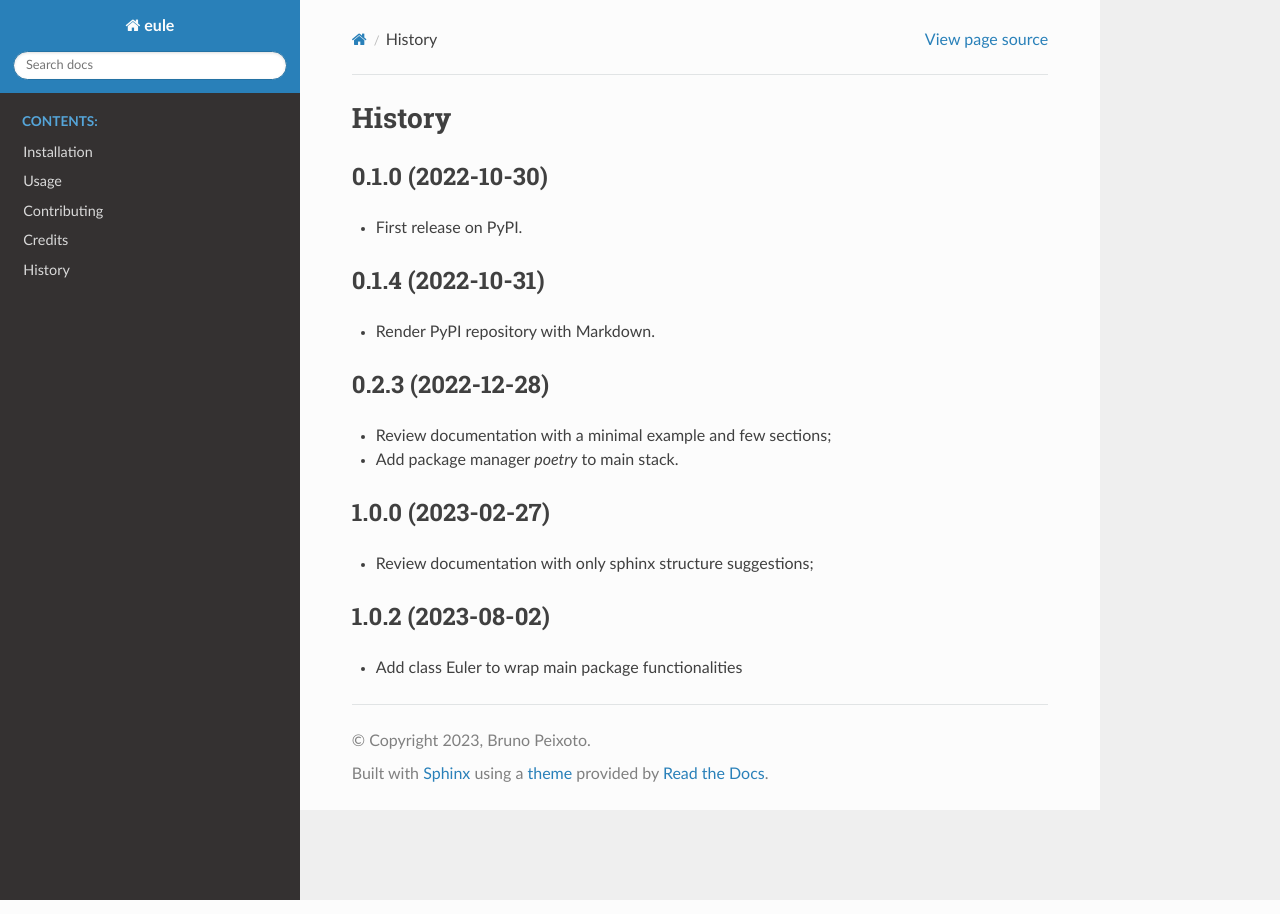
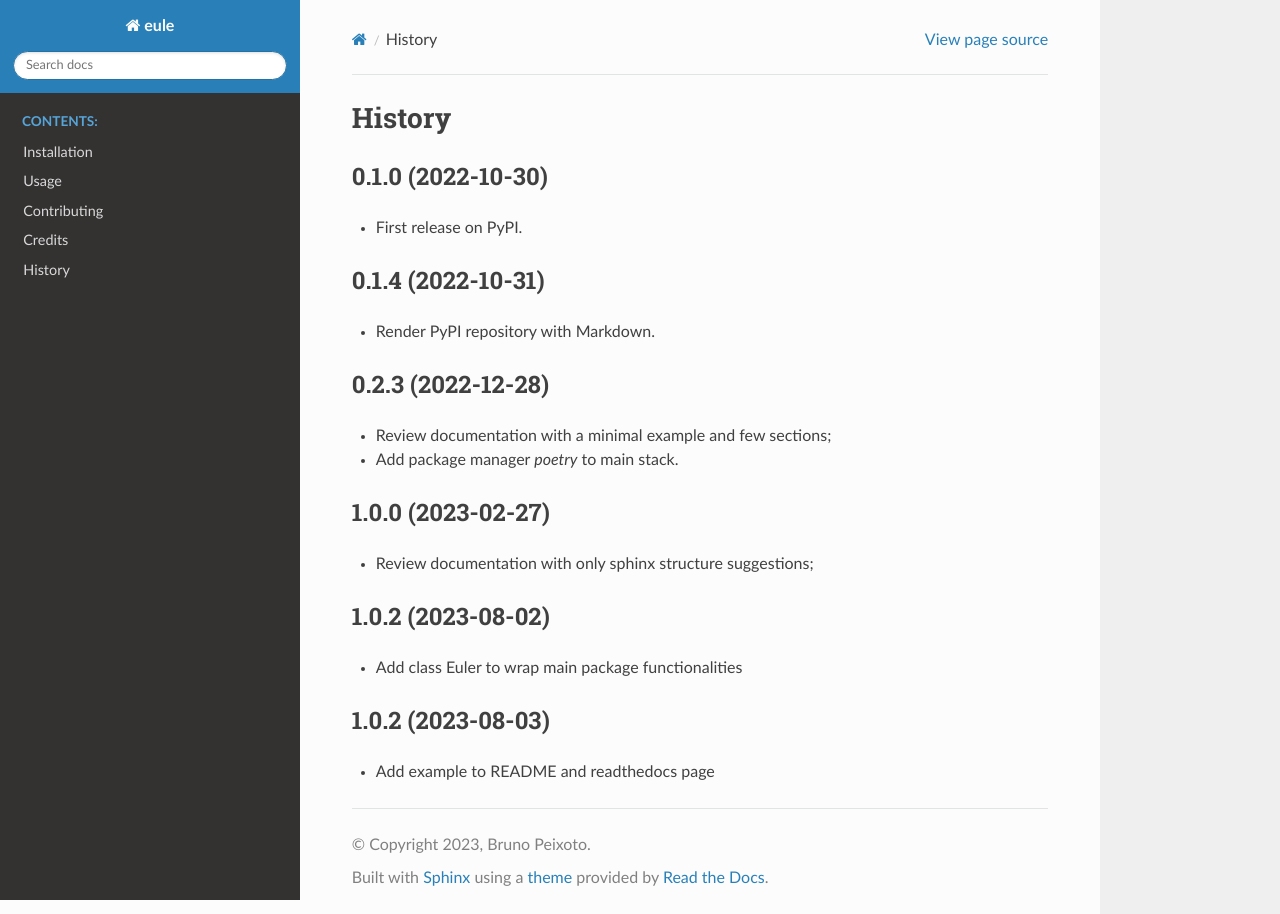
Before and after one commit to trouchet/eule, a Sphinx documentation site: the page built from docs/info/HISTORY.rst, in a window 1280 px wide. Built offline with Sphinx 7.4.7 and the Read the Docs theme 2.0.0, drawn with Linux system fonts in a browser that asks for light colours; pages that are not in the unit, such as notebooks, are missing from menus.

Commit message:
docs/ add milestone to history

```diff
--- a/docs/info/HISTORY.rst
+++ b/docs/info/HISTORY.rst
@@ -28,3 +28,8 @@ History
 ------------------
 
 * Add class Euler to wrap main package functionalities
+
+1.0.2 (2023-08-03)
+------------------
+
+* Add example to README and readthedocs page
```
